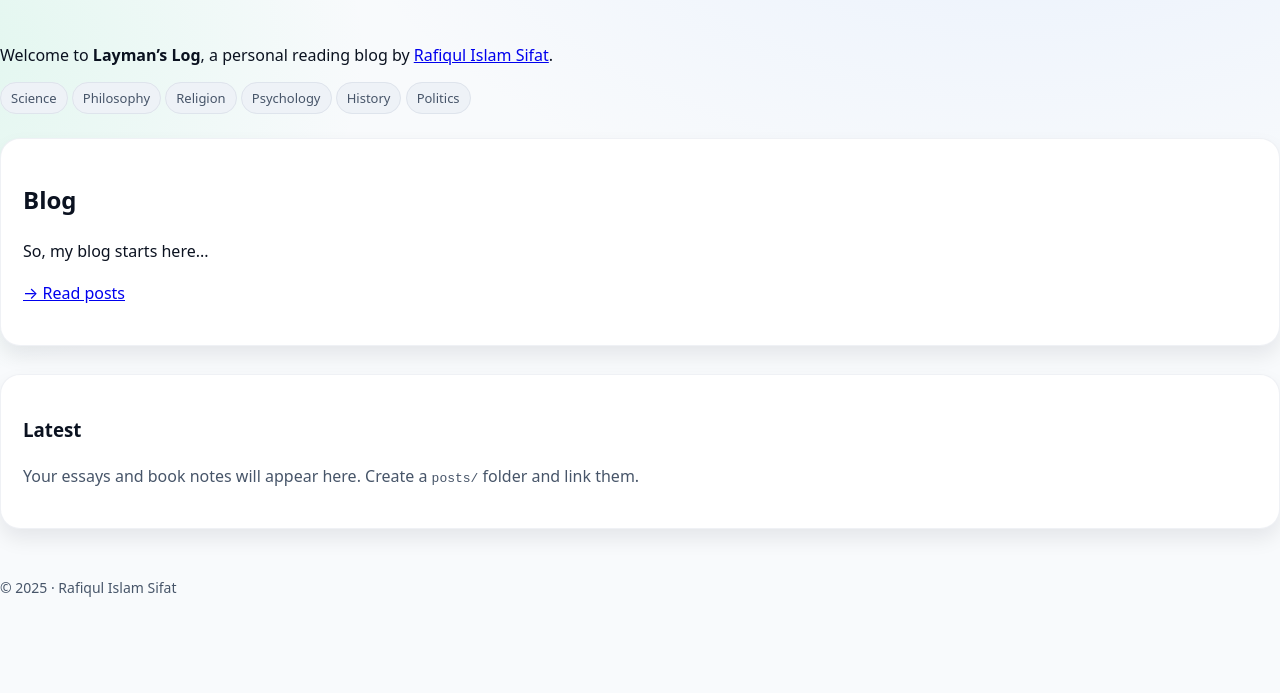
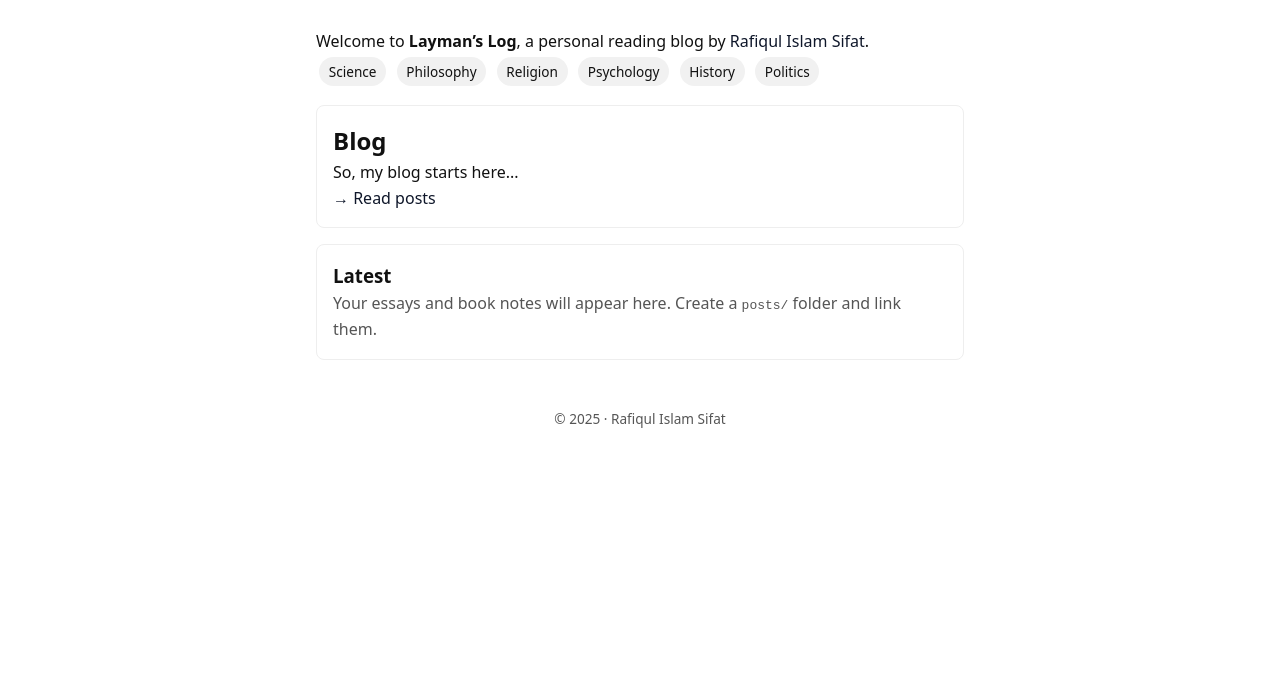
Before and after one commit to laymanslog/laymanslog.github.io, a plain HTML site: page index.html in a window 1280 px wide. Shown: the part 107-800 px from the top of the page. Drawn offline with Linux system fonts and the light colour scheme.

Commit message:
Update style.css

```diff
--- a/css/style.css
+++ b/css/style.css
@@ -1,49 +1,41 @@
-
-    :root{
-      --bg: #0b1020;
-      --bg-soft:#111a34;
-      --text:#e6e9f2;
-      --muted:#b5bed1;
-      --accent:#66e4a6; /* mint */
-      --accent-2:#8ab5ff; /* blue */
-      --card:#101831;
-      --shadow: 0 10px 30px rgba(0,0,0,.25);
+:root {
+      --bg: #fff;
+      --fg: #111;
+      --muted: #555;
+      --accent: #0f172a;
     }
-    @media (prefers-color-scheme: light){
-      :root{
-        --bg:#f8fafc; --bg-soft:#eef2f7; --text:#0b1220; --muted:#475569; --card:#ffffff; --shadow: 0 10px 20px rgba(2, 6, 23, .08);
-      }
+    * { box-sizing: border-box; margin: 0; padding: 0; }
+    body {
+      font-family: system-ui, sans-serif;
+      background: var(--bg);
+      color: var(--fg);
+      line-height: 1.6;
+      max-width: 680px;
+      margin: auto;
+      padding: 2rem 1rem;
     }
-    *{box-sizing:border-box}
-    html,body{height:100%;}
-    body{
-      margin:0; font-family: ui-sans-serif, system-ui, -apple-system, Segoe UI, Roboto, "Helvetica Neue", Arial, "Noto Sans", "Liberation Sans", sans-serif;
-      background: radial-gradient(1200px 700px at 80% -10%, rgba(138,181,255,.15), transparent 60%),
-                  radial-gradient(900px 600px at -10% 20%, rgba(102,228,166,.18), transparent 55%),
-                  var(--bg);
-      color:var(--text);
-      line-height:1.6;
+    header { margin-bottom: 2rem; }
+    header h1 { font-size: 1.8rem; }
+    header small { color: var(--muted); }
+    a { color: var(--accent); text-decoration: none; }
+    a:hover { text-decoration: underline; }
+    .tag {
+      display: inline-block;
+      background: #f1f1f1;
+      padding: 0.2rem 0.6rem;
+      margin: 0.2rem;
+      border-radius: 999px;
+      font-size: 0.85rem;
     }
-    .container{max-width:960px; margin:0 auto; padding:24px;}
-    header{display:flex; align-items:center; justify-content:space-between; gap:16px; padding:20px 0;}
-    .brand{display:flex; align-items:center; gap:12px; text-decoration:none; color:inherit}
-    .logo{width:44px; height:44px; display:grid; place-items:center; background:linear-gradient(135deg, var(--accent), var(--accent-2)); border-radius:16px; box-shadow: var(--shadow);}
-    .logo span{font-size:26px}
-    .title{display:flex; flex-direction:column}
-    .title h1{font-size:20px; line-height:1.1; margin:0}
-    .title small{color:var(--muted)}
-
-    .hero{margin-top:24px; padding:36px; background:linear-gradient(180deg, rgba(255,255,255,.04), rgba(255,255,255,0)); border:1px solid rgba(148,163,184,.15); border-radius:24px; backdrop-filter: blur(6px);}
-    .hero h2{font-size:44px; line-height:1.1; margin:0 0 12px; letter-spacing:-.02em}
-    .hero p.lead{font-size:18px; color:var(--muted); margin:8px 0 0}
-
-    .pill{display:inline-block; padding:8px 12px; border-radius:999px; background:rgba(138,181,255,.14); border:1px solid rgba(138,181,255,.25); color:inherit; font-size:14px}
-
-    .card{margin-top:28px; background:var(--card); border:1px solid rgba(148,163,184,.15); border-radius:20px; padding:22px; box-shadow:var(--shadow)}
-    .stack{display:flex; flex-wrap:wrap; gap:10px; margin-top:8px}
-    .tag{padding:6px 10px; border-radius:999px; background:var(--bg-soft); border:1px solid rgba(148,163,184,.18); font-size:13px; color:var(--muted)}
-
-    a.btn{display:inline-block; margin-top:18px; text-decoration:none; color:#0b1220; background:linear-gradient(135deg, var(--accent), var(--accent-2)); padding:12px 16px; border-radius:14px; font-weight:600; box-shadow: var(--shadow)}
-    a.link{color:inherit; text-underline-offset:3px}
-
-    footer{margin:48px 0 12px; color:var(--muted); font-size:14px}
+    .card {
+      border: 1px solid #eee;
+      border-radius: 8px;
+      padding: 1rem;
+      margin-top: 1rem;
+    }
+    footer {
+      margin-top: 3rem;
+      font-size: 0.85rem;
+      color: var(--muted);
+      text-align: center;
+    }
```
